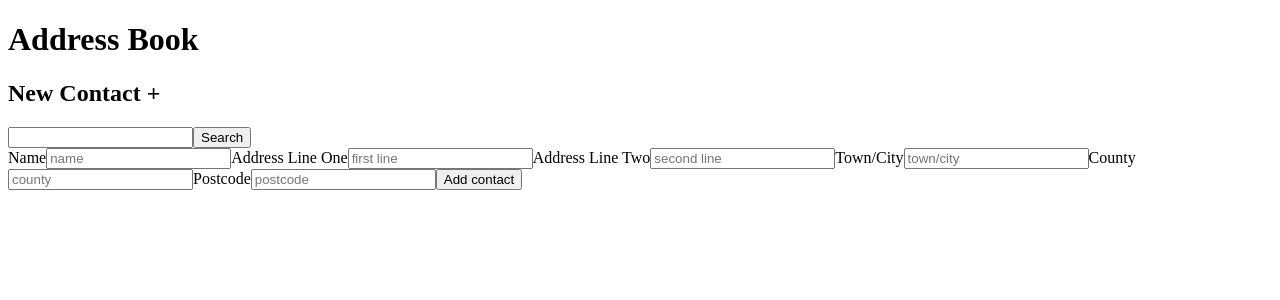
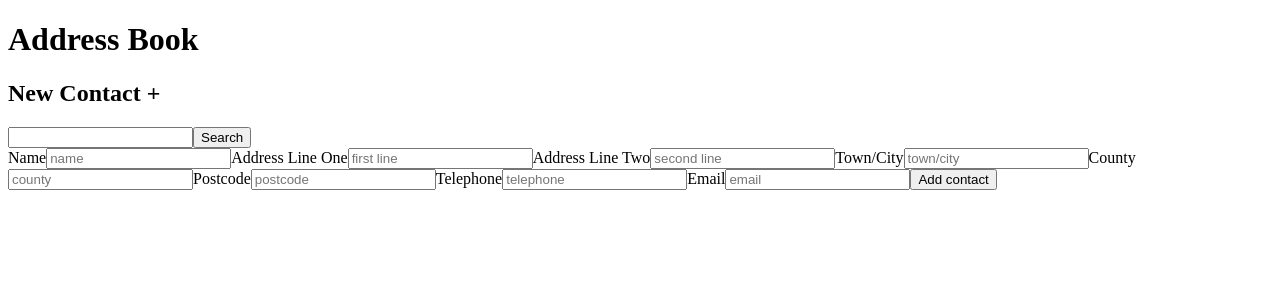
Before and after one commit to christocarr/react-address-book, a React (Create React App) app: page / in a window 1280 px wide. Both pictures are taken after a click on the element "New Contact +". Shown: the top 300 px of the page. Built offline with nearby package versions, Linux system fonts and the light colour scheme.

Commit message:
Add missing form inputs

```diff
--- a/src/components/AddContactForm.js
+++ b/src/components/AddContactForm.js
@@ -1,6 +1,6 @@
 import React from 'react';
 
-function AddContactForm({ handleSubmit, handleChange, newContact, postcode }) {
+function AddContactForm({ handleSubmit, handleChange, newContact }) {
 	return (
 		<form onSubmit={handleSubmit}>
 			<label htmlFor="name">Name</label>
@@ -51,11 +51,29 @@ function AddContactForm({ handleSubmit, handleChange, newContact, postcode }) {
 			<label htmlFor="postcode">Postcode</label>
 			<input
 				id="postcode"
-				value={postcode}
+				value={newContact.postcode}
 				name="postcode"
 				type="text"
 				onChange={handleChange}
 				placeholder="postcode"
+			/>
+			<label htmlFor="telephone">Telephone</label>
+			<input
+				id="telephone"
+				value={newContact.telephone}
+				name="telephone"
+				type="text"
+				onChange={handleChange}
+				placeholder="telephone"
+			/>
+			<label htmlFor="email">Email</label>
+			<input
+				id="email"
+				value={newContact.email}
+				name="email"
+				type="text"
+				onChange={handleChange}
+				placeholder="email"
 			/>
 			<button>Add contact</button>
 		</form>
```
Lines whose indentation alone changed are shown as unchanged.
